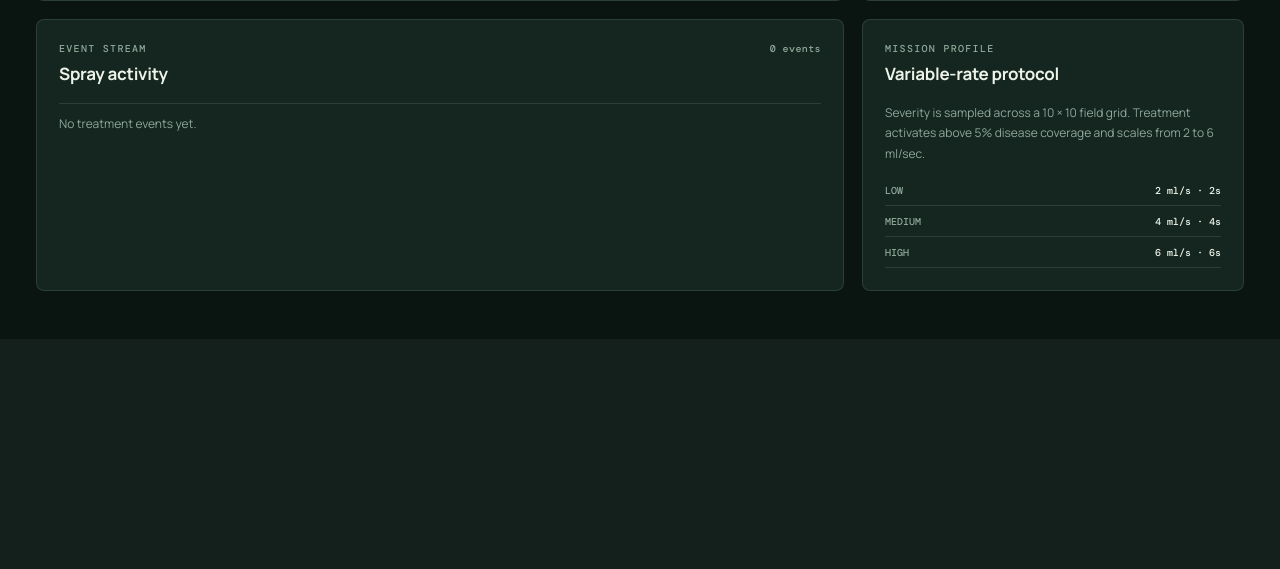
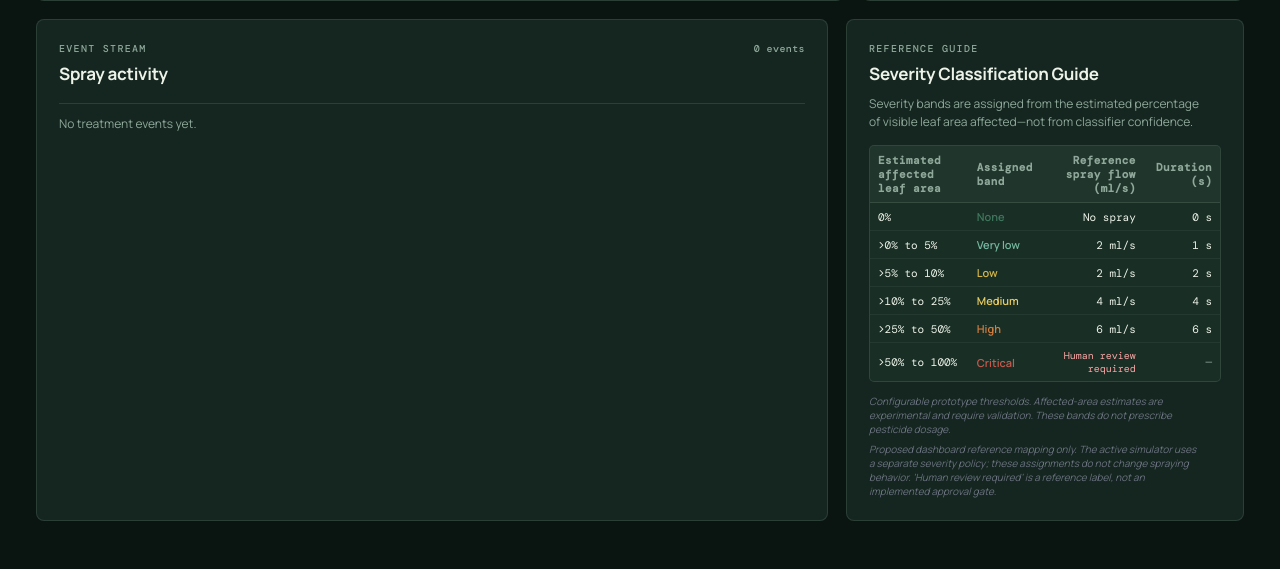
Before and after one commit to avanimanoria/tomato-disease-classifier, a Flask app: page / in a window 1280 px wide. Shown: the part 1019-1588 px from the top of the page. Before the commit the page ends 1310 px from the top, so only its background shows below. Run offline with Flask 3, Linux system fonts and the light colour scheme; data that the repository does not hold is empty.

Commit message:
Update Severity Classification Guide reference values and disclaimer in dashboard

```diff
--- a/frontend/templates/index.html
+++ b/frontend/templates/index.html
@@ -150,7 +150,81 @@
       </aside>
     </section>
 
-    <section class="lower-grid"><section class="panel log-panel"><div class="panel-head"><div><p class="eyebrow">EVENT STREAM</p><h2>Spray activity</h2></div><span id="event-count" class="count">0 events</span></div><div id="event-log" class="event-log"><div class="empty-log">No treatment events yet.</div></div></section><section class="panel notes-panel"><p class="eyebrow">MISSION PROFILE</p><h2>Variable-rate protocol</h2><p>Severity is sampled across a 10 × 10 field grid. Treatment activates above 5% disease coverage and scales from 2 to 6 ml/sec.</p><div class="protocol"><span>LOW <b>2 ml/s · 2s</b></span><span>MEDIUM <b>4 ml/s · 4s</b></span><span>HIGH <b>6 ml/s · 6s</b></span></div></section></section>
+    <section class="lower-grid">
+      <section class="panel log-panel">
+        <div class="panel-head">
+          <div><p class="eyebrow">EVENT STREAM</p><h2>Spray activity</h2></div>
+          <span id="event-count" class="count">0 events</span>
+        </div>
+        <div id="event-log" class="event-log"><div class="empty-log">No treatment events yet.</div></div>
+      </section>
+
+      <section class="panel notes-panel" id="severity-guide-panel">
+        <p class="eyebrow">REFERENCE GUIDE</p>
+        <h2>Severity Classification Guide</h2>
+        <p style="margin-top:10px;font-size:12px;color:var(--muted);line-height:1.5;">
+          Severity bands are assigned from the estimated percentage of visible leaf area affected—not from classifier confidence.
+        </p>
+
+        <div style="margin-top:14px;border:1px solid var(--line);border-radius:5px;overflow-x:auto;background:var(--panel-2);">
+          <table style="width:100%;min-width:350px;border-collapse:collapse;font-size:11px;text-align:left;">
+            <thead>
+              <tr style="border-bottom:1px solid var(--line);background:rgba(201,231,208,0.04);">
+                <th style="padding:7px 8px;color:var(--muted);font-weight:600;font-family:'DM Mono',monospace;letter-spacing:0.4px;">Estimated affected leaf area</th>
+                <th style="padding:7px 8px;color:var(--muted);font-weight:600;font-family:'DM Mono',monospace;letter-spacing:0.4px;">Assigned band</th>
+                <th style="padding:7px 8px;color:var(--muted);font-weight:600;font-family:'DM Mono',monospace;letter-spacing:0.4px;text-align:right;">Reference spray flow (ml/s)</th>
+                <th style="padding:7px 8px;color:var(--muted);font-weight:600;font-family:'DM Mono',monospace;letter-spacing:0.4px;text-align:right;">Duration (s)</th>
+              </tr>
+            </thead>
+            <tbody>
+              <tr style="border-bottom:1px solid rgba(201,231,208,0.06);">
+                <td style="padding:6px 8px;color:var(--ink);font-family:'DM Mono',monospace;">0%</td>
+                <td style="padding:6px 8px;color:#3f765d;font-weight:600;">None</td>
+                <td style="padding:6px 8px;color:var(--ink);font-family:'DM Mono',monospace;text-align:right;">No spray</td>
+                <td style="padding:6px 8px;color:var(--ink);font-family:'DM Mono',monospace;text-align:right;">0 s</td>
+              </tr>
+              <tr style="border-bottom:1px solid rgba(201,231,208,0.06);">
+                <td style="padding:6px 8px;color:var(--ink);font-family:'DM Mono',monospace;">&gt;0% to 5%</td>
+                <td style="padding:6px 8px;color:#75b7a0;font-weight:600;">Very low</td>
+                <td style="padding:6px 8px;color:var(--ink);font-family:'DM Mono',monospace;text-align:right;">2 ml/s</td>
+                <td style="padding:6px 8px;color:var(--ink);font-family:'DM Mono',monospace;text-align:right;">1 s</td>
+              </tr>
+              <tr style="border-bottom:1px solid rgba(201,231,208,0.06);">
+                <td style="padding:6px 8px;color:var(--ink);font-family:'DM Mono',monospace;">&gt;5% to 10%</td>
+                <td style="padding:6px 8px;color:#d5b646;font-weight:600;">Low</td>
+                <td style="padding:6px 8px;color:var(--ink);font-family:'DM Mono',monospace;text-align:right;">2 ml/s</td>
+                <td style="padding:6px 8px;color:var(--ink);font-family:'DM Mono',monospace;text-align:right;">2 s</td>
+              </tr>
+              <tr style="border-bottom:1px solid rgba(201,231,208,0.06);">
+                <td style="padding:6px 8px;color:var(--ink);font-family:'DM Mono',monospace;">&gt;10% to 25%</td>
+                <td style="padding:6px 8px;color:#e6cb61;font-weight:600;">Medium</td>
+                <td style="padding:6px 8px;color:var(--ink);font-family:'DM Mono',monospace;text-align:right;">4 ml/s</td>
+                <td style="padding:6px 8px;color:var(--ink);font-family:'DM Mono',monospace;text-align:right;">4 s</td>
+              </tr>
+              <tr style="border-bottom:1px solid rgba(201,231,208,0.06);">
+                <td style="padding:6px 8px;color:var(--ink);font-family:'DM Mono',monospace;">&gt;25% to 50%</td>
+                <td style="padding:6px 8px;color:#d37e3f;font-weight:600;">High</td>
+                <td style="padding:6px 8px;color:var(--ink);font-family:'DM Mono',monospace;text-align:right;">6 ml/s</td>
+                <td style="padding:6px 8px;color:var(--ink);font-family:'DM Mono',monospace;text-align:right;">6 s</td>
+              </tr>
+              <tr>
+                <td style="padding:6px 8px;color:var(--ink);font-family:'DM Mono',monospace;">&gt;50% to 100%</td>
+                <td style="padding:6px 8px;color:#c8584c;font-weight:600;">Critical</td>
+                <td style="padding:6px 8px;color:#fca5a5;font-size:10px;font-family:'DM Mono',monospace;text-align:right;">Human review required</td>
+                <td style="padding:6px 8px;color:var(--muted);font-family:'DM Mono',monospace;text-align:right;">—</td>
+              </tr>
+            </tbody>
+          </table>
+        </div>
+
+        <p style="margin-top:12px;font-size:10px;color:#6b7280;line-height:1.4;">
+          <i>Configurable prototype thresholds. Affected-area estimates are experimental and require validation. These bands do not prescribe pesticide dosage.</i>
+        </p>
+        <p style="margin-top:6px;font-size:10px;color:#6b7280;line-height:1.4;">
+          <i>Proposed dashboard reference mapping only. The active simulator uses a separate severity policy; these assignments do not change spraying behavior. ‘Human review required’ is a reference label, not an implemented approval gate.</i>
+        </p>
+      </section>
+    </section>
   </main>
   <script>
     const state = { map: null, telemetry: null, status: null };
```
